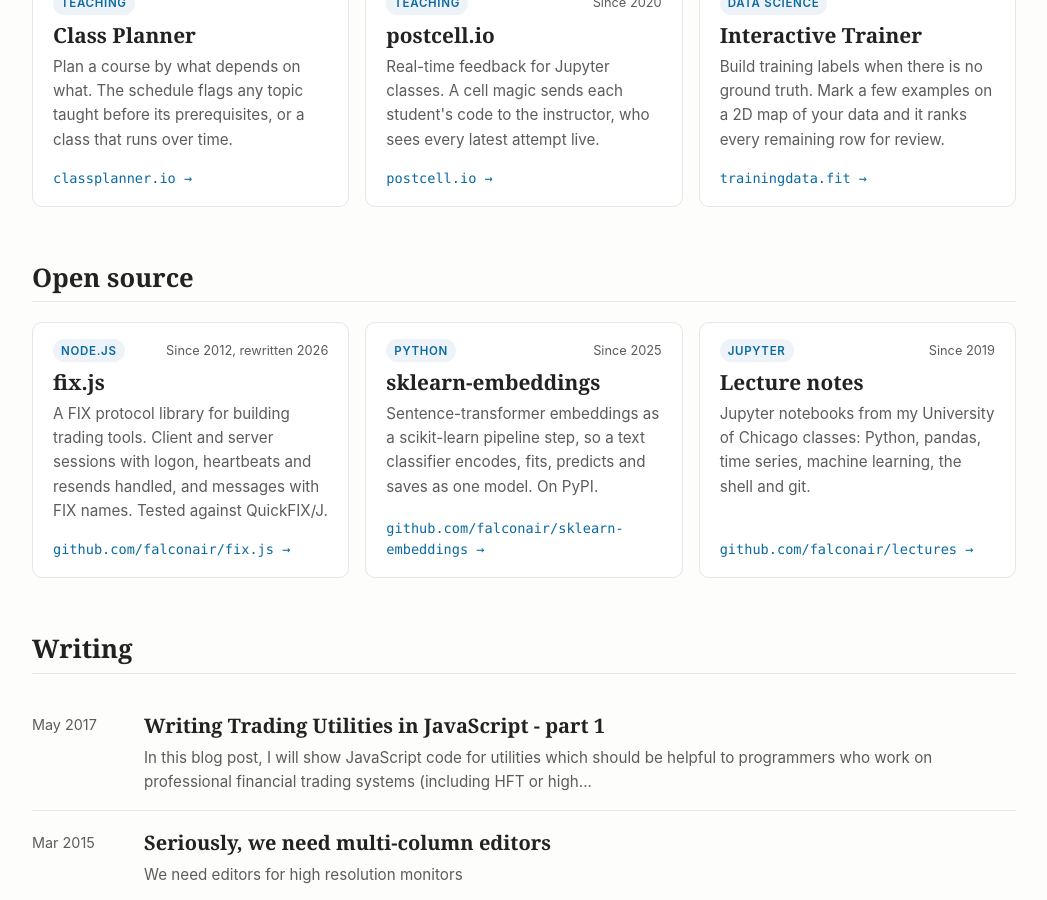
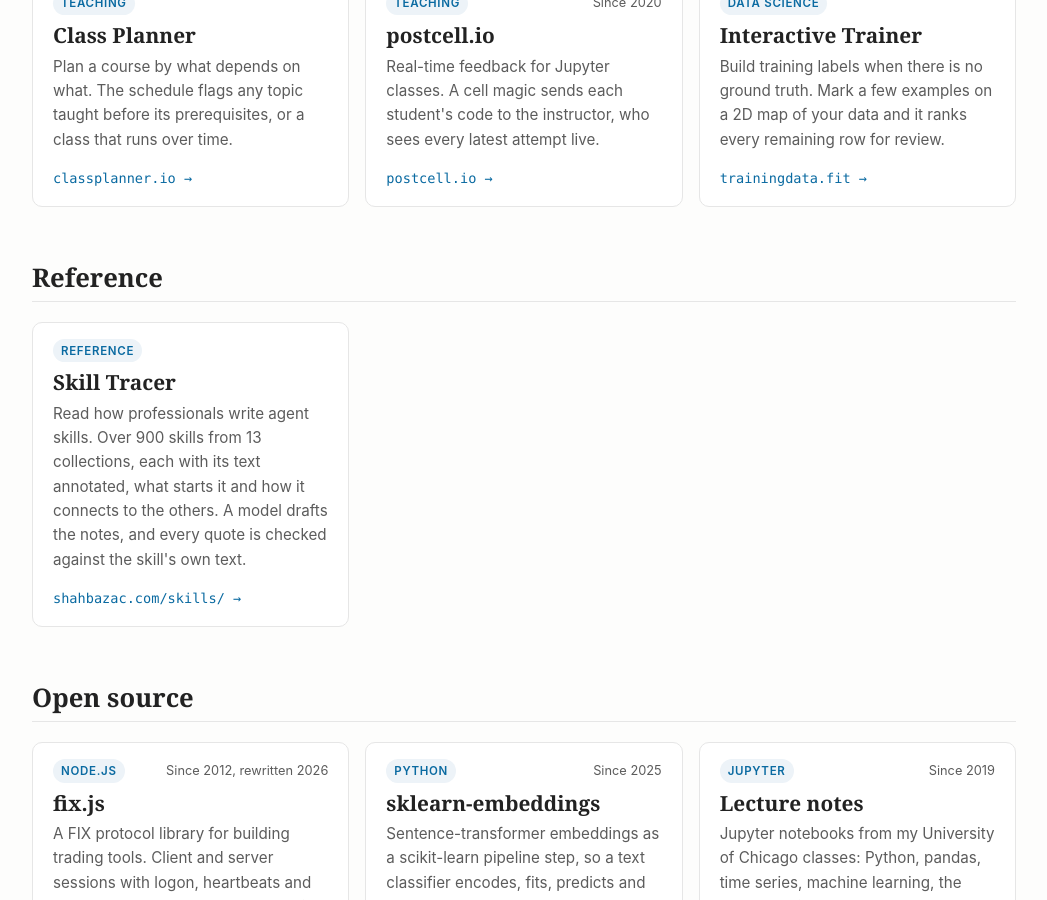
Before and after one commit to falconair/falconair.github.com, a Jekyll site: the page built from index.html, in a window 1280 px wide and 900 px high, scrolled down 1159 px. Shown: the whole window, without its empty margins (116-1163 px from the left). Built offline with Jekyll 4.4.1, drawn with Linux system fonts in a browser that asks for light colours.

Commit message:
Reference section on the home page: Skill Tracer

```diff
--- /dev/null
+++ b/_data/reference.yml
@@ -0,0 +1,10 @@
+# Reference works on the home page, in the order shown.
+# image is optional: an 800x500 screenshot in img/apps/
+- name: Skill Tracer
+  url: https://shahbazac.com/skills/
+  tag: Reference
+  description: >-
+    Read how professionals write agent skills. Over 900 skills from 13
+    collections, each with its text annotated, what starts it and how it
+    connects to the others. A model drafts the notes, and every quote is
+    checked against the skill's own text.
--- a/index.html
+++ b/index.html
@@ -10,6 +10,11 @@
 <section id="apps" class="wrap" aria-labelledby="apps-title">
   <h2 id="apps-title">Apps</h2>
   {% include cards.html items=site.data.apps %}
+</section>
+
+<section id="reference" class="wrap" aria-labelledby="reference-title">
+  <h2 id="reference-title">Reference</h2>
+  {% include cards.html items=site.data.reference %}
 </section>
 
 <section id="open-source" class="wrap" aria-labelledby="open-source-title">
```
